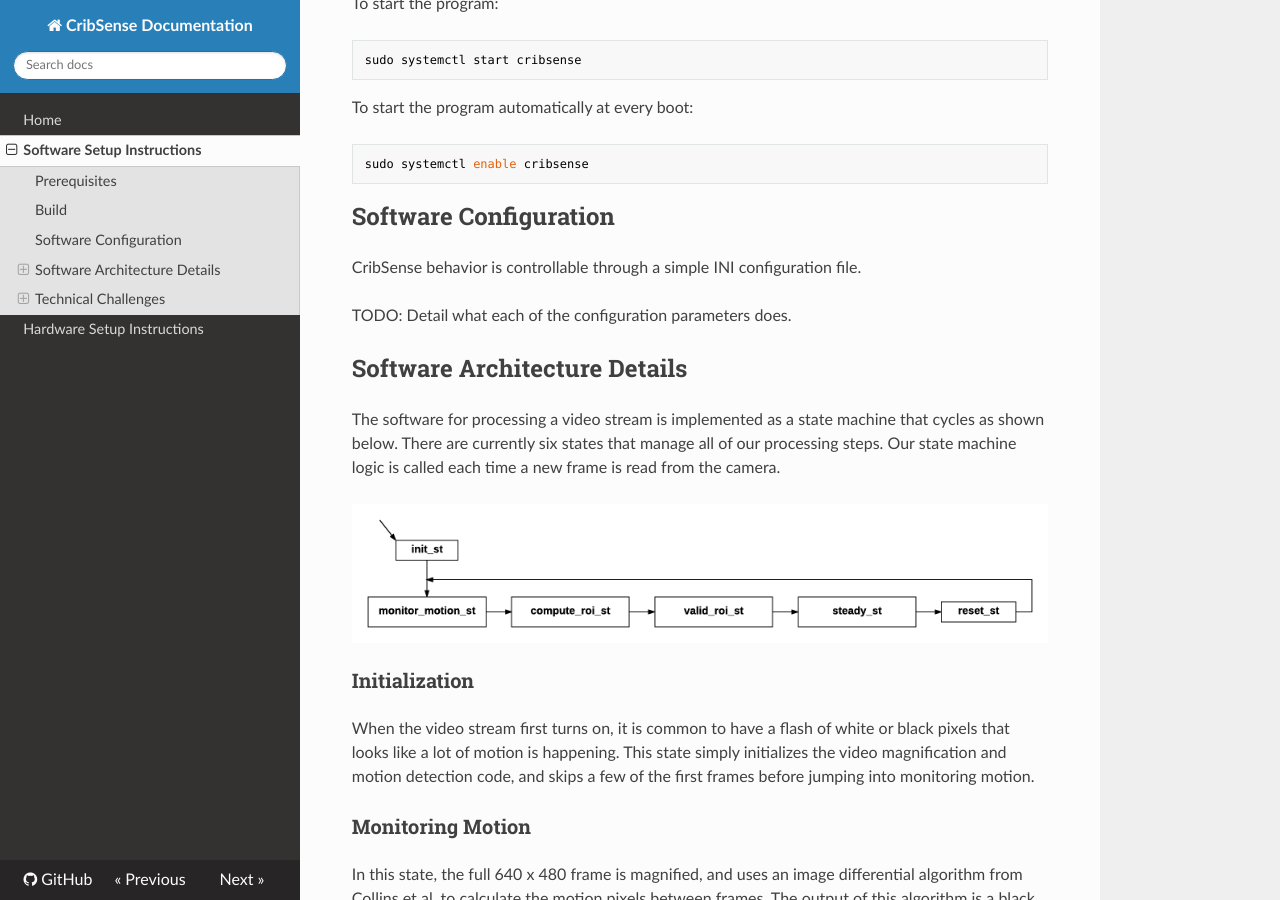
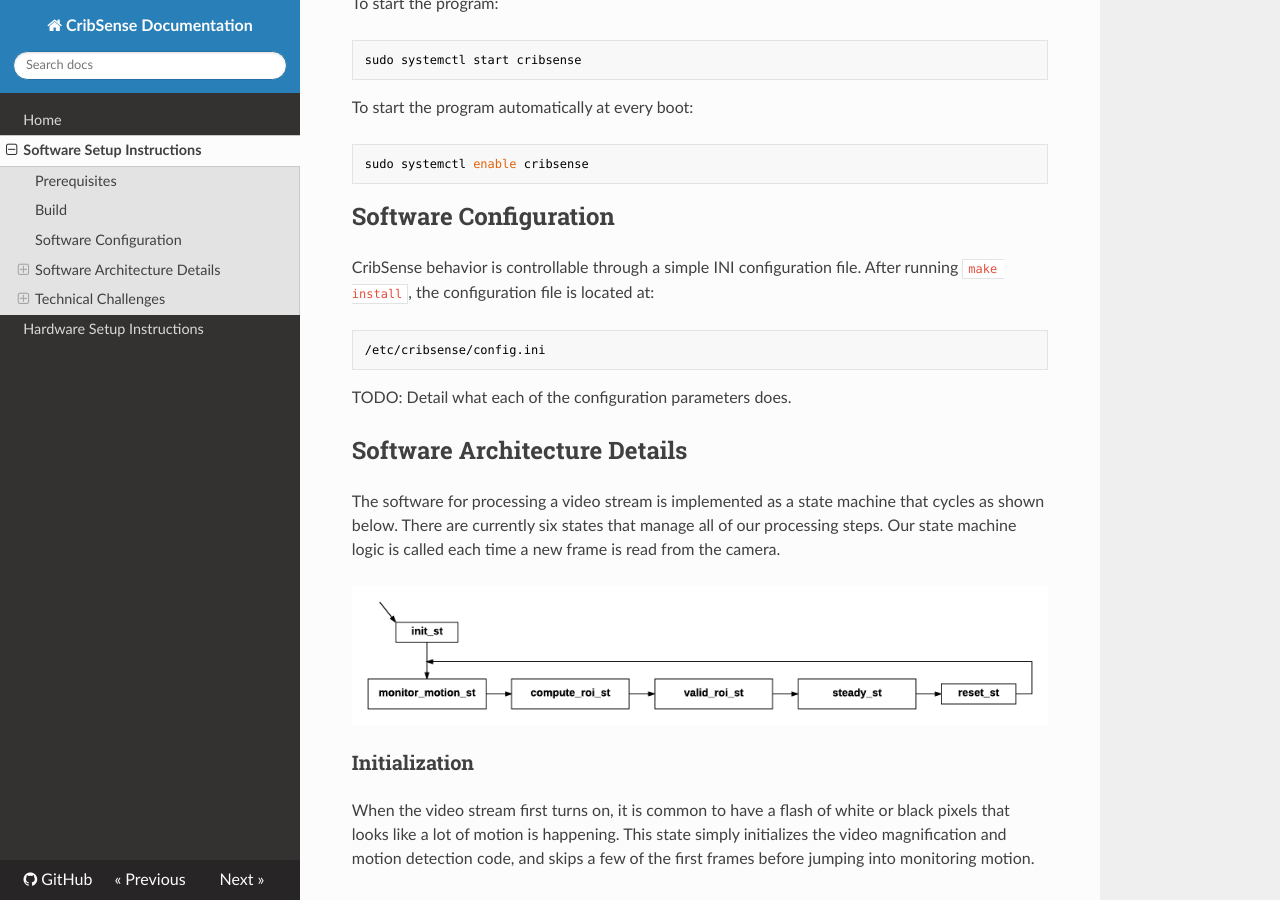
Before and after one commit to lukehsiao/CribSense, an MkDocs documentation site: the page built from docs/setup/sw-setup.md, in a window 1280 px wide and 900 px high, scrolled down 578 px. Built offline with MkDocs 1.6.1, drawn with Linux system fonts in a browser that asks for light colours; nearby versions of some CDN libraries; old or Windows-style settings are respelled for this version of MkDocs.

Commit message:
Add path to config file after install.

````diff
--- a/docs/setup/sw-setup.md
+++ b/docs/setup/sw-setup.md
@@ -34,7 +34,12 @@ sudo systemctl enable cribsense
 ```
 
 ## Software Configuration
-CribSense behavior is controllable through a simple INI configuration file.
+
+CribSense behavior is controllable through a simple INI configuration file. After running `make install`, the configuration file is located at:
+
+```sh
+/etc/cribsense/config.ini
+```
 
 TODO: Detail what each of the configuration parameters does.
 
````
